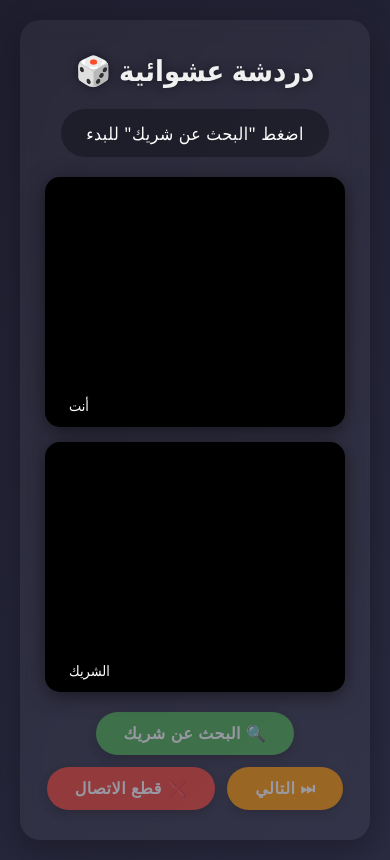
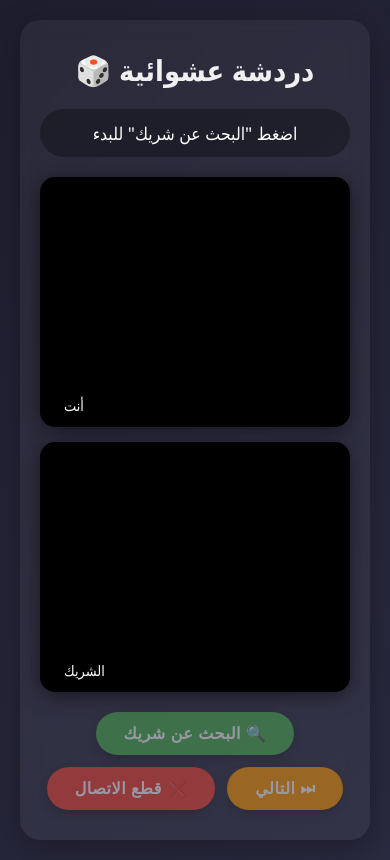
Before and after one commit to tareksek/Freemegal, a website: page public/index.html in a window 390 px wide. Drawn offline with Linux system fonts and the light colour scheme.

Commit message:
Refactor CSS for improved layout and responsiveness
Removed unnecessary comments and adjusted styles for better layout and responsiveness.

```diff
--- a/public/style.css
+++ b/public/style.css
@@ -1,5 +1,3 @@
-
-/* style.css */
 
 * {
   margin: 0;
@@ -36,7 +34,7 @@
   font-size: 2.2rem;
   font-weight: 600;
   color: #f0f0f0;
-  text-shadow: 0 0 10px rgba(0,0,0,0.5);
+  text-align: center;
 }
 
 .status {
@@ -44,8 +42,8 @@
   padding: 12px 25px;
   border-radius: 30px;
   font-size: 1.1rem;
-  letter-spacing: 0.5px;
   text-align: center;
+  width: 100%;
 }
 
 .videos {
@@ -64,13 +62,14 @@
   overflow: hidden;
   background: #000;
   box-shadow: 0 4px 20px rgba(0, 0, 0, 0.5);
+  aspect-ratio: 4/3; /* نسبة عرض إلى ارتفاع لضمان ظهور الفيديو */
 }
 
 .video-wrapper video {
   width: 100%;
-  height: auto;
-  display: block;
-  transform: scaleX(-1); /* mirror local video */
+  height: 100%;
+  object-fit: cover;
+  transform: scaleX(-1); /* مرآة للفيديو المحلي */
 }
 
 .video-label {
@@ -182,36 +181,17 @@
   cursor: not-allowed;
 }
 
-.btn.primary {
-  background: #4caf50;
-}
-.btn.primary:hover:not(:disabled) {
-  background: #45a049;
-}
+.btn.primary { background: #4caf50; }
+.btn.primary:hover:not(:disabled) { background: #45a049; }
 
-.btn.secondary {
-  background: #ff9800;
-}
-.btn.secondary:hover:not(:disabled) {
-  background: #e68900;
-}
+.btn.secondary { background: #ff9800; }
+.btn.secondary:hover:not(:disabled) { background: #e68900; }
 
-.btn.danger {
-  background: #f44336;
-}
-.btn.danger:hover:not(:disabled) {
-  background: #d32f2f;
-}
+.btn.danger { background: #f44336; }
+.btn.danger:hover:not(:disabled) { background: #d32f2f; }
 
 @media (max-width: 600px) {
-  .videos {
-    flex-direction: column;
-    align-items: center;
-  }
-  .video-wrapper {
-    max-width: 100%;
-  }
-  h1 {
-    font-size: 1.8rem;
-  }
+  .videos { flex-direction: column; align-items: center; }
+  .video-wrapper { max-width: 100%; aspect-ratio: 4/3; }
+  h1 { font-size: 1.8rem; }
 }
```
